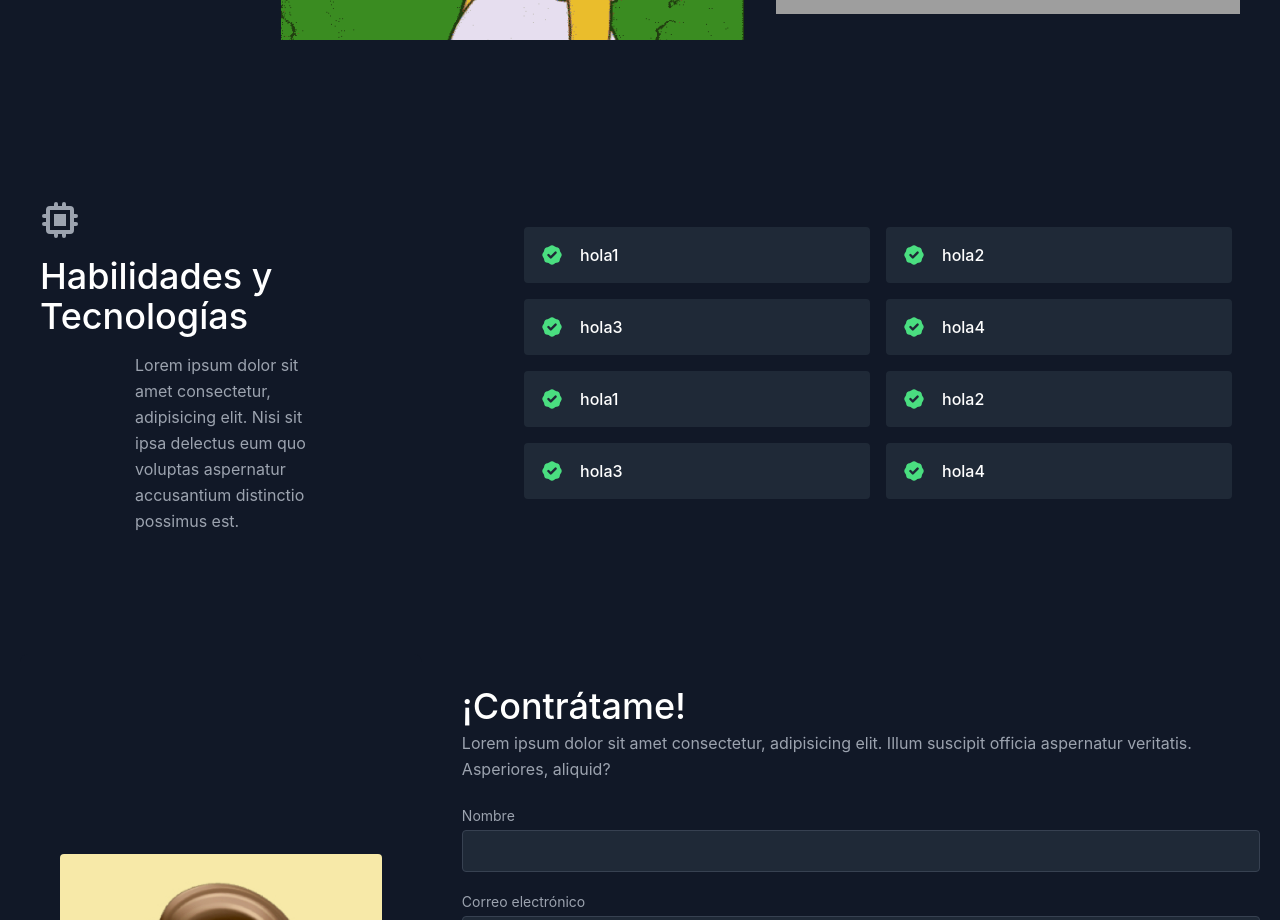
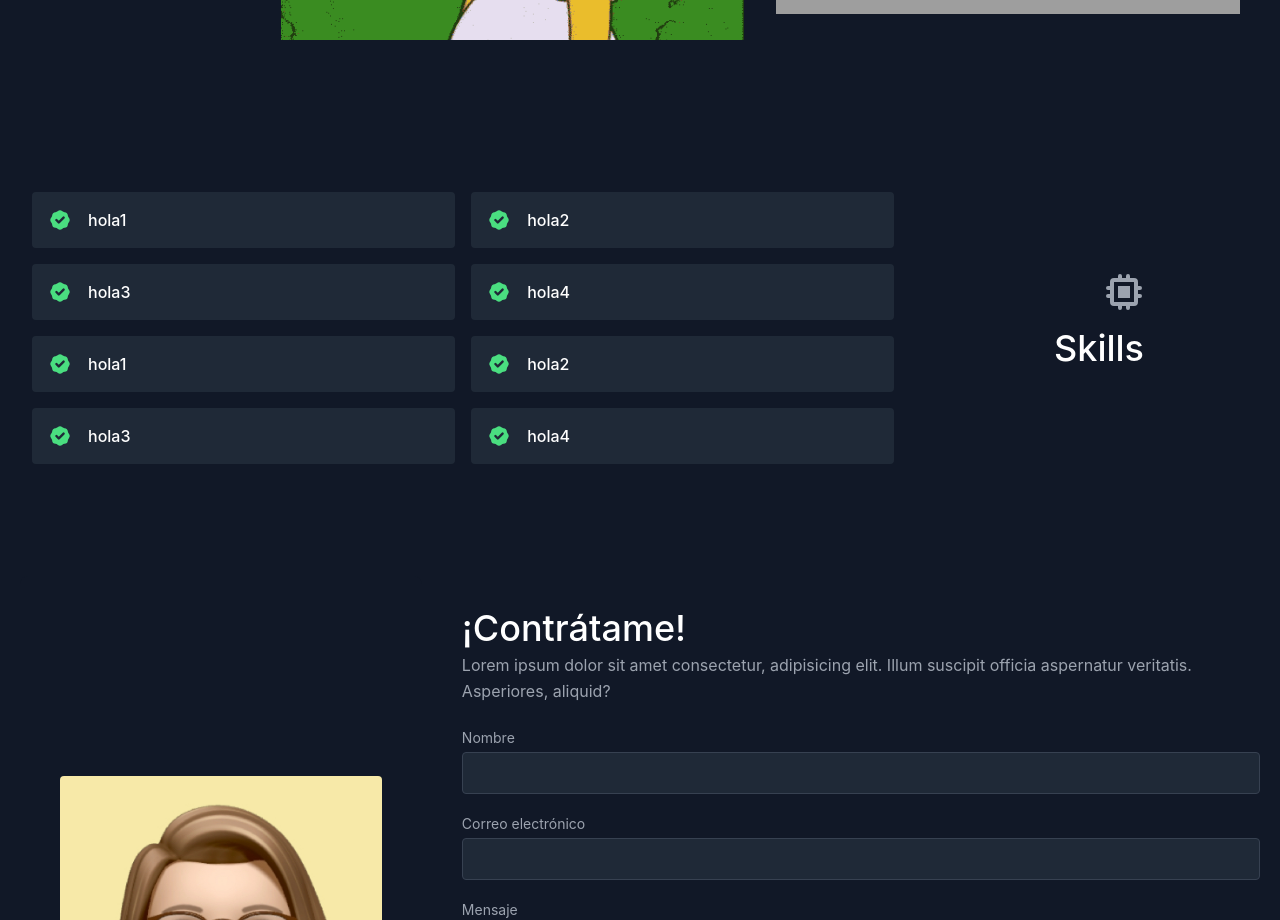
Before and after one commit to 3marinams/mmsplace, a React (Create React App) app: page / in a window 1280 px wide. Shown: the part 1300-2220 px from the top of the page. Built offline with nearby package versions, Linux system fonts and the light colour scheme; grey boxes are pictures that could not be loaded.

Commit message:
skills section grid in home updated

```diff
--- a/src/components/Skills.js
+++ b/src/components/Skills.js
@@ -8,7 +8,8 @@ export default function Skills() {
         {/* container mx-auto flex px-10 py-20 md:flex-row flex-col items-center */}
         {/* <div className="container flex px-10 py-20 mx-auto md:flex-row flex-col items-center">
         <div className="text-center md:w-2/2"> */}
-        <div className="container mx-auto flex px-10 py-20 md:flex-row flex-col items-center">
+
+        {/* <div className="container mx-auto flex px-10 py-20 md:flex-row flex-col items-center">
             <div className="lg:flex-grow md:w-1/2 lg:pr-24 md:pr-16 flex flex-col md:items-start md:text-left mb-16 md:mb-0 items-center text-center">
                 <ChipIcon className="w-10 inline-block mb-4" />
                 <h1 className="sm:text-4xl text-3xl font-medium title-font text-white mb-4">
@@ -32,6 +33,26 @@ export default function Skills() {
                     </div>
                 ))}
             </div>
+        </div> */}
+        <div className="container mx-auto flex px-10 py-20 md:flex-row flex-col items-center md:w-3/3">
+            <div className="flex flex-wrap -m-4">
+                {skills.map((skill) => (
+                    <div key={skill} className="p-2 sm:w-1/2 w-full">
+                    <div className="bg-gray-800 rounded flex p-4 h-full items-center">
+                    <BadgeCheckIcon className="text-green-400 w-6 h-6 flex-shrink-0 mr-4" />
+                        <span className="title-font font-medium text-white">
+                            {skill.name}
+                        </span>
+                    </div>
+                </div>
+                ))}
+            </div>
+            <div className="lg:flex-grow md:w-1/3 lg:pr-24 md:pr-16 flex flex-col md:items-end md:text-left mb-16 md:mb-0 justify-end text-center">
+                <ChipIcon className="w-10 inline-block mb-4" />
+                <h1 className="sm:text-4xl text-3xl font-medium title-font mb-4 text-white">
+                    Skills
+                </h1>
+            </div>
         </div>
     </section>
     );
```
